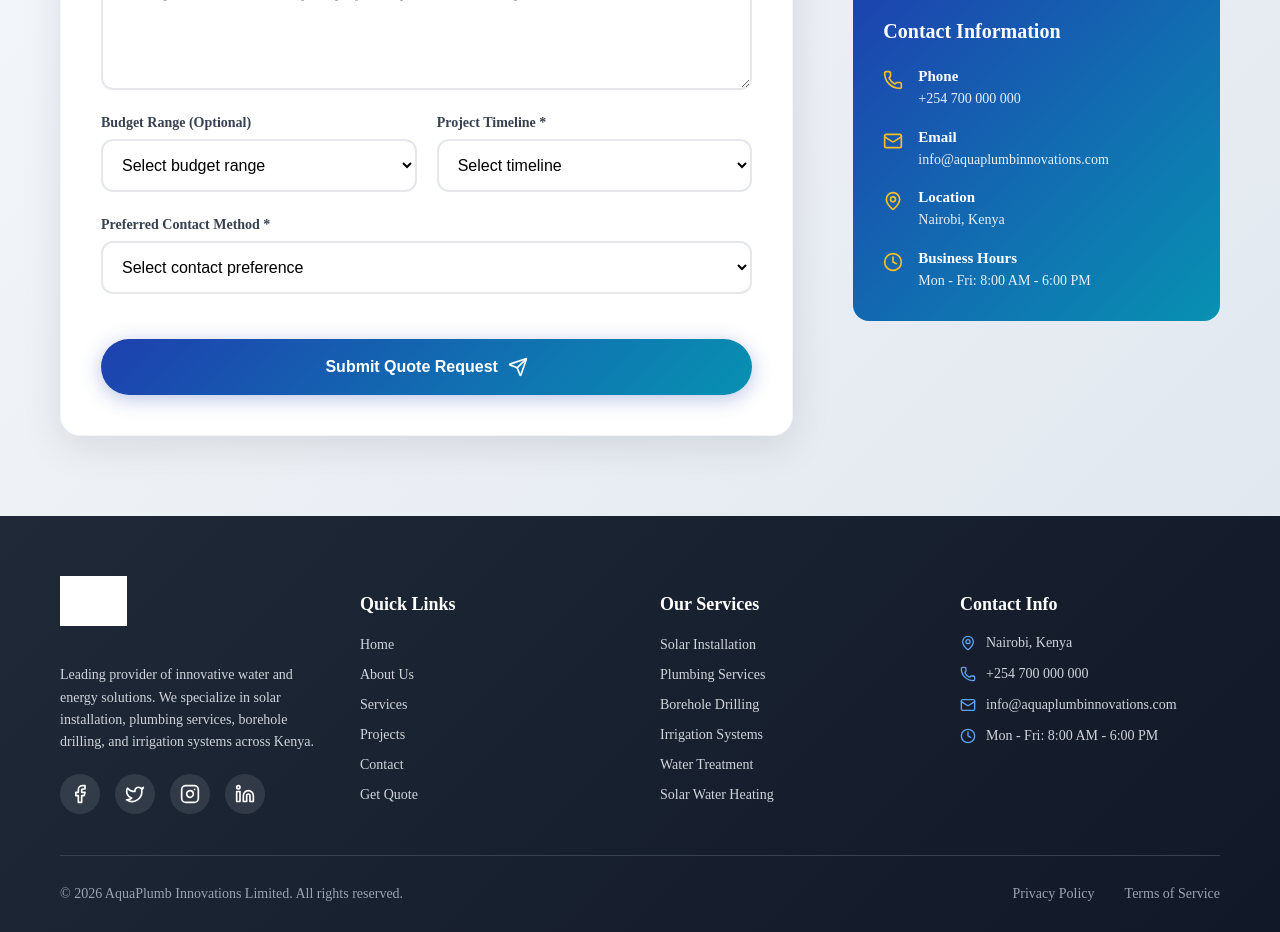
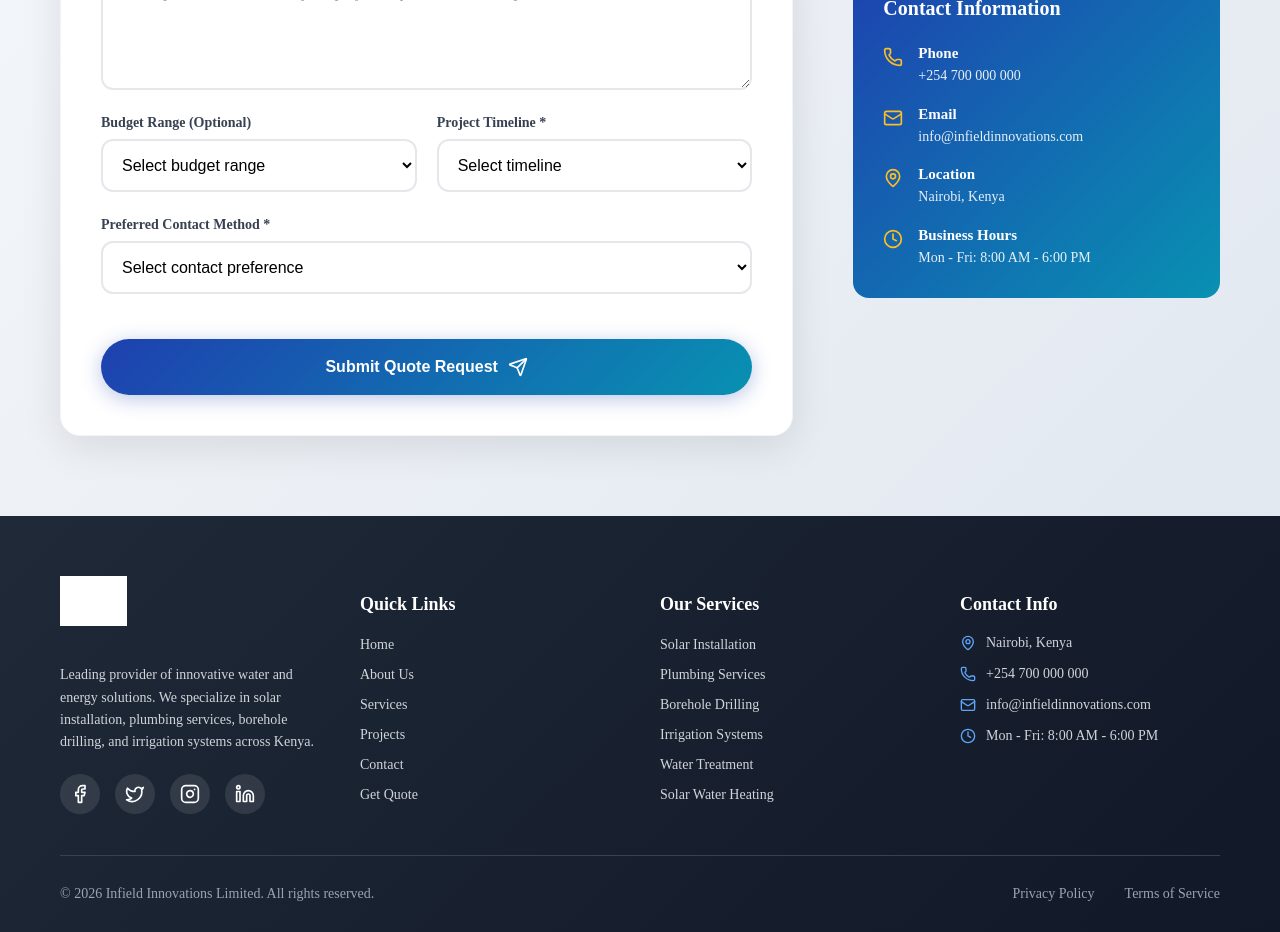
Before and after one commit to infieldinnovations/infieldinnovations, a Next.js app: page /quote in a window 1280 px wide. Shown: the part 740-1672 px from the top of the page. Built offline with nearby package versions, Linux system fonts and the light colour scheme; grey boxes are pictures that could not be loaded.

Commit message:
Updated layout.tsx

```diff
--- a/app/about/page.tsx
+++ b/app/about/page.tsx
@@ -85,7 +85,7 @@ const AboutPage = () => {
               animate={{ opacity: 1, x: 0 }}
               transition={{ duration: 0.6 }}
             >
-              <h1>About AquaPlumb Innovations</h1>
+              <h1>About Infield Innovations</h1>
               <p className={styles.heroSubtitle}>
                 Leading the way in sustainable water and energy solutions across
                 Kenya
--- a/app/layout.tsx
+++ b/app/layout.tsx
@@ -8,12 +8,12 @@ import Footer from "@/components/Footer/Footer";
 const inter = Inter({ subsets: ["latin"] });
 
 export const metadata: Metadata = {
-  title: "AquaPlumb Innovations",
+  title: "Infield Innovations",
   description:
     "Professional solar installation, plumbing services, borehole drilling, and irrigation design & installation. Expert water and energy solutions in Kenya.",
   keywords:
     "solar installation, plumbing services, borehole drilling, irrigation systems, water solutions, renewable energy, Kenya",
-  authors: [{ name: "AquaPlumb Innovations Limited" }],
+  authors: [{ name: "Infield Innovations Limited" }],
 };
 
 export const viewport = {
--- a/app/quote/page.tsx
+++ b/app/quote/page.tsx
@@ -62,7 +62,7 @@ const QuotePage = () => {
           >
             <div className={styles.successIcon}>✓</div>
             <h2>Quote Request Submitted Successfully!</h2>
-            <p>Thank you for choosing AquaPlumb Innovations. Our team will review your request and contact you within 24 hours.</p>
+            <p>Thank you for choosing Infield Innovations. Our team will review your request and contact you within 24 hours.</p>
           </motion.div>
         </div>
       </div>
@@ -245,7 +245,7 @@ const QuotePage = () => {
             transition={{ duration: 0.6, delay: 0.4 }}
           >
             <div className={styles.infoCard}>
-              <h3>Why Choose AquaPlumb Innovations?</h3>
+              <h3>Why Choose Infield Innovations?</h3>
               <ul>
                 <li>✓ Over 10 years of experience</li>
                 <li>✓ Licensed and certified professionals</li>
@@ -269,7 +269,7 @@ const QuotePage = () => {
                 <Mail size={20} />
                 <div>
                   <strong>Email</strong>
-                  <p>info@aquaplumbinnovations.com</p>
+                  <p>info@infieldinnovations.com</p>
                 </div>
               </div>
               <div className={styles.contactItem}>
--- a/app/services/page.tsx
+++ b/app/services/page.tsx
@@ -263,7 +263,7 @@ const ServicesPage = () => {
                   <span>Call Now</span>
                 </a>
                 <a
-                  href="mailto:info@aquaplumbinnovations.com"
+                  href="mailto:info@infieldinnovations.com"
                   className={styles.contactButton}
                 >
                   <Mail size={18} />
--- a/components/CallToAction/CallToAction.tsx
+++ b/components/CallToAction/CallToAction.tsx
@@ -55,7 +55,7 @@ const CallToAction = () => {
           >
             <div className={styles.ctaCard}>
               <h3>Get Your Free Quote Today</h3>
-              <p>Join 500+ satisfied customers who trust AquaPlumb Innovations</p>
+              <p>Join 500+ satisfied customers who trust Infield Innovations</p>
 
               <div className={styles.buttonGroup}>
                 <Link href="/quote" className={styles.primaryButton}>
@@ -69,7 +69,7 @@ const CallToAction = () => {
                     <span>Call Now</span>
                   </a>
 
-                  <a href="mailto:info@aquaplumbinnovations.com" className={styles.contactButton}>
+                  <a href="mailto:info@infieldinnovations.com" className={styles.contactButton}>
                     <Mail size={18} />
                     <span>Email Us</span>
                   </a>
--- a/components/Footer/Footer.tsx
+++ b/components/Footer/Footer.tsx
@@ -35,7 +35,7 @@ const Footer = () => {
             <div className={styles.logo}>
               <Image
                 src="https://hdwifbsurncntfwwmadt.supabase.co/storage/v1/object/public/website_general/logo.png"
-                alt="AquaPlumb Innovations Limited"
+                alt="Infield Innovations Limited"
                 width={200}
                 height={60}
                 className={styles.logoImage}
@@ -101,7 +101,7 @@ const Footer = () => {
               </div>
               <div className={styles.contactItem}>
                 <Mail size={16} />
-                <a href="mailto:info@aquaplumbinnovations.com">info@aquaplumbinnovations.com</a>
+                <a href="mailto:info@infieldinnovations.com">info@infieldinnovations.com</a>
               </div>
               <div className={styles.contactItem}>
                 <Clock size={16} />
@@ -113,7 +113,7 @@ const Footer = () => {
 
         <div className={styles.footerBottom}>
           <div className={styles.bottomContent}>
-            <p>&copy; {currentYear} AquaPlumb Innovations Limited. All rights reserved.</p>
+            <p>&copy; {currentYear} Infield Innovations Limited. All rights reserved.</p>
             <div className={styles.bottomLinks}>
               <Link href="/privacy" className={styles.bottomLink}>Privacy Policy</Link>
               <Link href="/terms" className={styles.bottomLink}>Terms of Service</Link>
--- a/components/Header/Header.tsx
+++ b/components/Header/Header.tsx
@@ -49,7 +49,7 @@ const Header = () => {
               <Link href="/" className={styles.logo}>
                 <Image
                   src="https://hdwifbsurncntfwwmadt.supabase.co/storage/v1/object/public/website_general/logo.png"
-                  alt="AquaPlumb Innovations Limited"
+                  alt="Infield Innovations Limited"
                   width={180}
                   height={60}
                   className={styles.logoImage}
```
Also changed, not shown: app/contact/page.tsx (+4 -4 lines).
